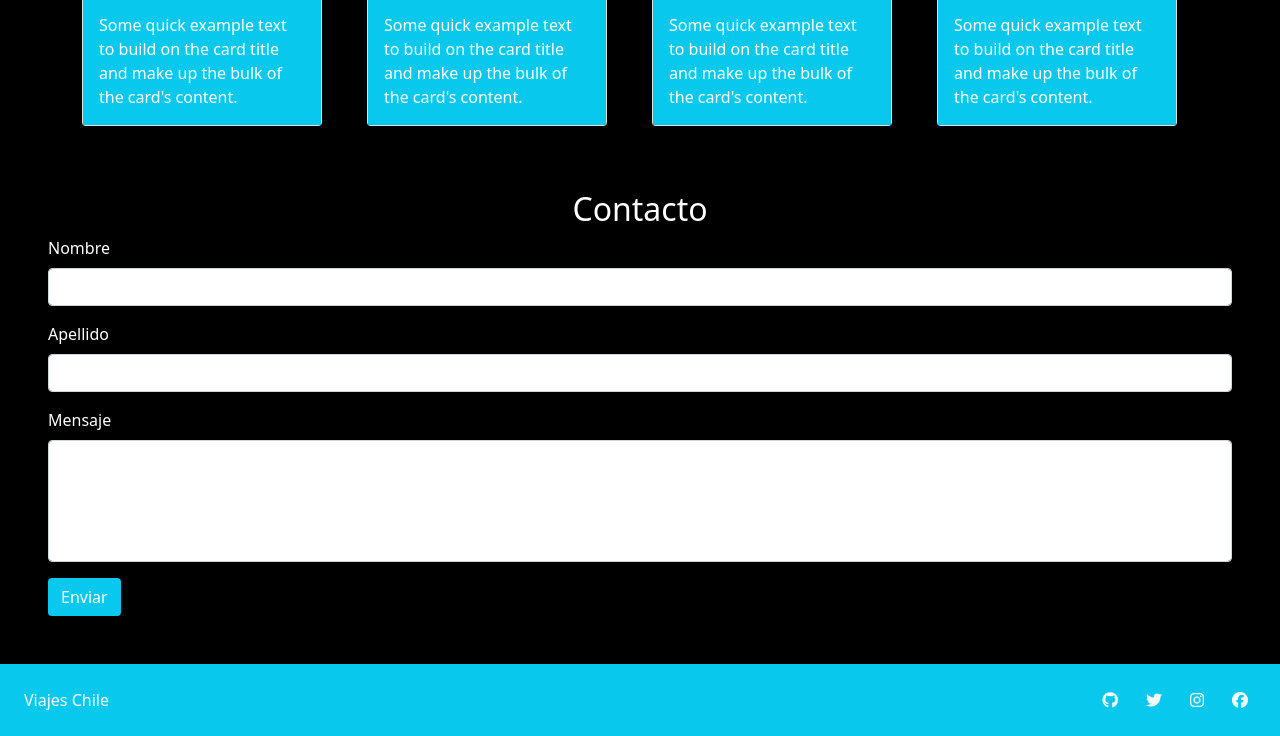
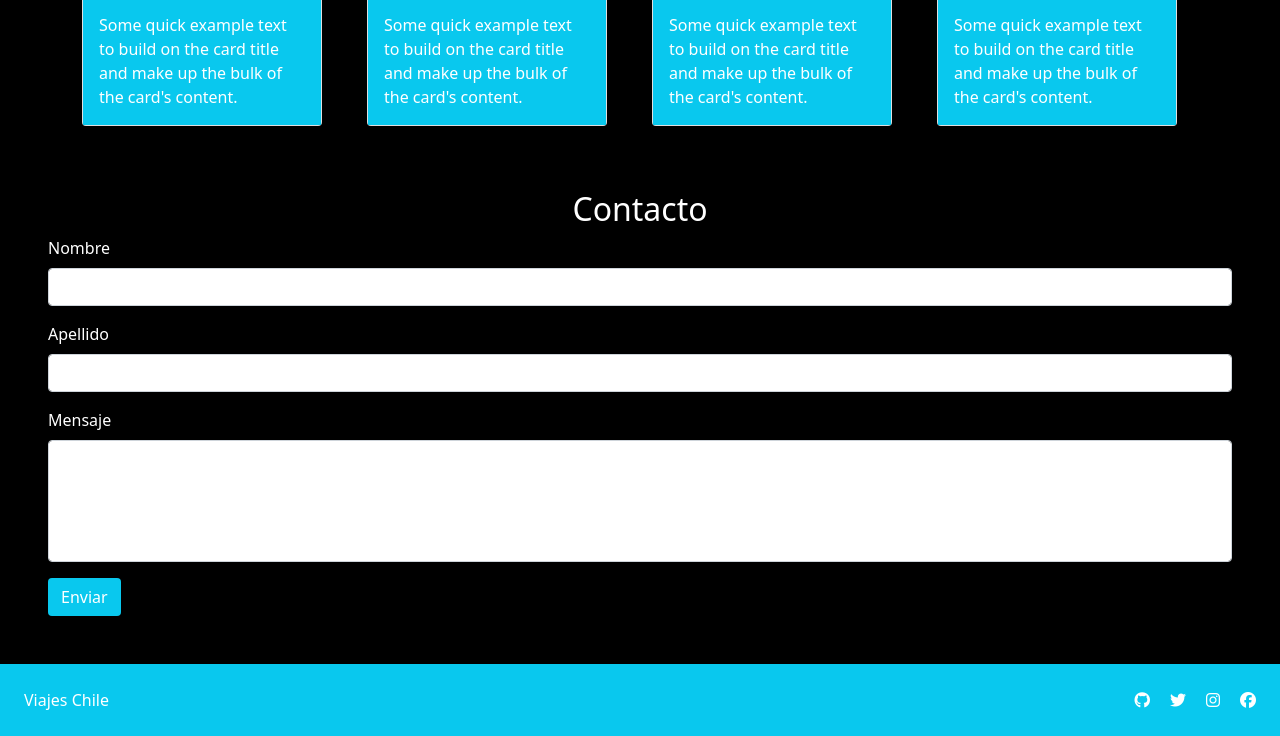
Before and after one commit to antuanet2022/viajeschile, a plain HTML site: page index.html in a window 1280 px wide. Shown: the part 1695-2431 px from the top of the page. Drawn offline with nearby package versions, Linux system fonts and the light colour scheme.

Commit message:
iconos con links

```diff
--- a/assets/css/style.css
+++ b/assets/css/style.css
@@ -43,3 +43,10 @@ color: white;1
     background-color: rgb(9, 200, 238);
     color: white;
 }
+
+#Pie a {
+    background-color: rgb(9, 200, 238);
+    color: white;
+}
+
+}
--- a/index.html
+++ b/index.html
@@ -158,17 +158,17 @@
 <footer id="Pie" class="container-fluid pt-3 px-3 py-3">
 <div class="d-flex bd-highlight">
   <div class="p-2 flex-grow-1 bd-highlight">Viajes Chile</div>
-          <div class="p-2 pe-3 bd-highlight">
-              <i class="fa-brands fa-github fa-1x ms-1"></i>
+          <div class="p-2 bd-highlight">
+            <a href="https://github.com/antuanet2022/viajeschile.git"><i class="fa-brands fa-github fa-1x ms-1"></i></a>
           </div>
-          <div class="p-2 pe-3 bd-highlight">
-              <i class="fa-brands fa-twitter fa-1x ms-1"></i>
+          <div class="p-2 bd-highlight">
+            <a href="https://github.com/antuanet2022/viajeschile.git"><i class="fa-brands fa-twitter fa-1x ms-1"></i></a>
           </div>
-          <div class="p-2 pe-3 bd-highlight">
-              <i class="fa-brands fa-instagram fa-1x ms-1"></i>
+          <div class="p-2 bd-highlight">
+            <a href="https://github.com/antuanet2022/viajeschile.git"><i class="fa-brands fa-instagram fa-1x ms-1"></i></a>
           </div>
-          <div class="p-2 pe-3 bd-highlight">
-              <i class="fa-brands fa-facebook fa-1x ms-1"></i>
+          <div class="p-2 bd-highlight">
+            <a href="https://github.com/antuanet2022/viajeschile.git"> <i class="fa-brands fa-facebook fa-1x ms-1"></i></a>
           </div>
   </div>
 </div>
```
